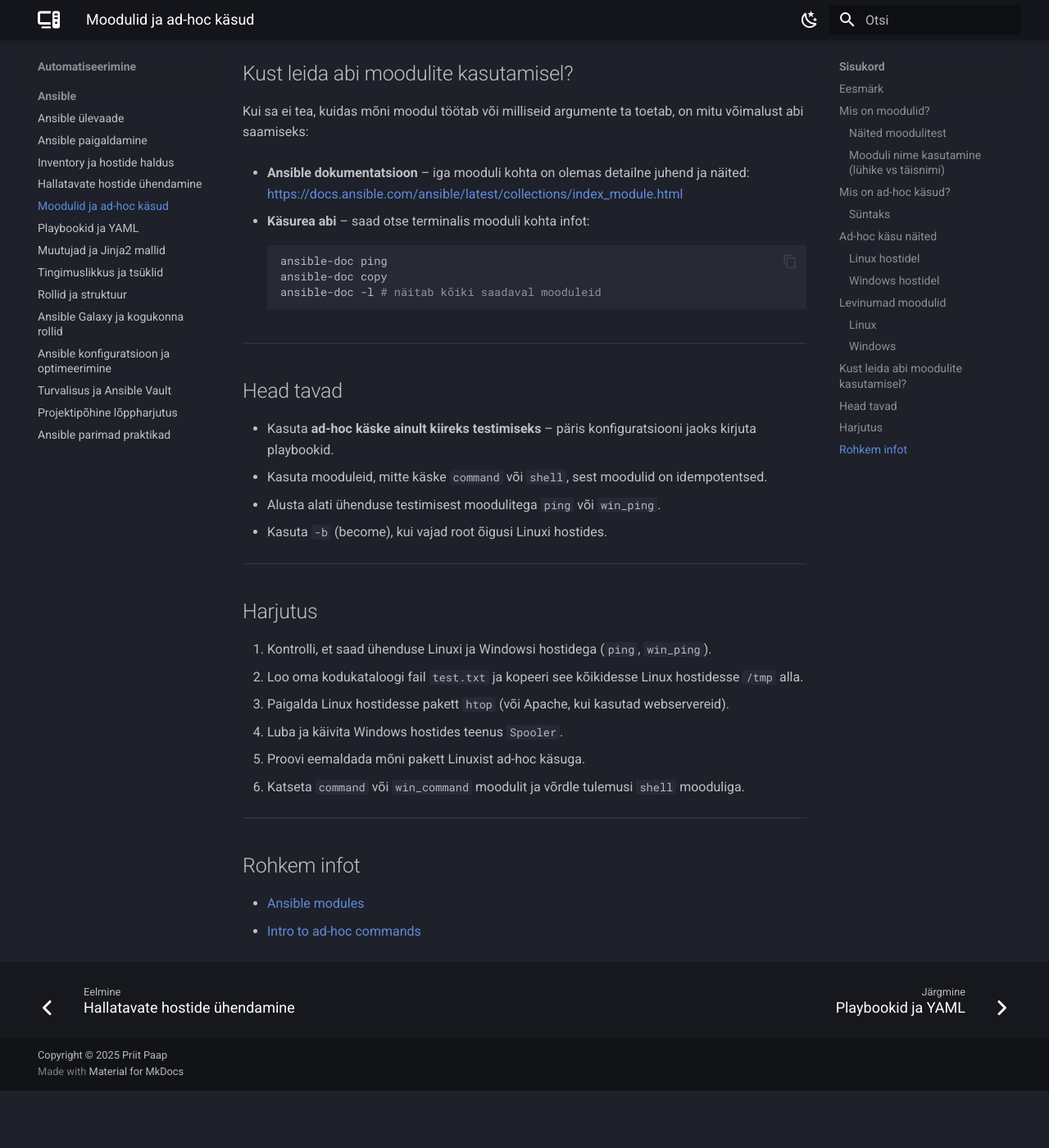
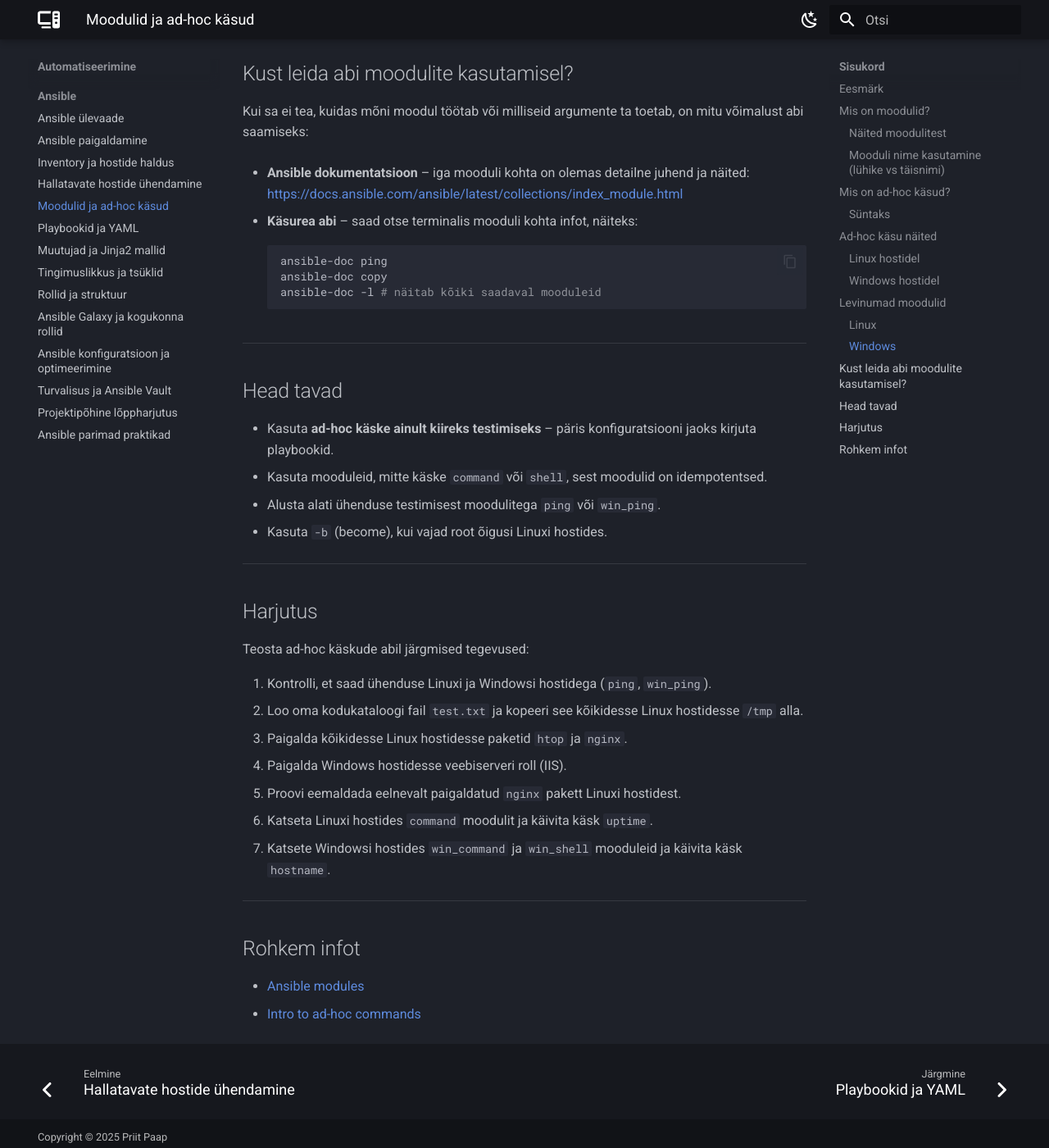
Before and after one commit to priitpaap/priitpaap.github.io, an MkDocs documentation site: the page built from docs/ansible/ansiblemodules.md, in a window 1280 px wide and 1400 px high, scrolled down 4016 px. Shown: the whole window at 82% size. Built offline with MkDocs 1.6.1 and Material for MkDocs 9.7.7, drawn with Linux system fonts in a browser that asks for light colours; before the commit the page ends 5346 px from its top, so only the background shows below that; some of the changed text lies outside the part shown.

Commit message:
Update ansiblemodules.md

````diff
--- a/docs/ansible/ansiblemodules.md
+++ b/docs/ansible/ansiblemodules.md
@@ -32,17 +32,17 @@
 
 ### Mooduli nime kasutamine (lühike vs täisnimi)
 
-Ansible’is saab mooduleid kutsuda kas **lühinimega** või **täisnimega**:
+Ansible’is saab mooduleid kutsuda kas **lühinimega** või **täisnimega**. Näiteks:
 
 ```bash
-# Lühinimi (builtin moodul)
+# Lühinimi
 ansible all -m ping
 
-# Täisnimi (täpne nimeruum)
+# Täisnimi
 ansible all -m ansible.builtin.ping
 ```
 
-- Lühivorm (ping, copy, service) on mugavam ja töötab siis, kui moodul on Ansible enda sisseehitatud kogust (*builtin*).
+- Lühivorm (ping, copy, service) on mugavam ja töötab siis, kui moodul pärineb Ansible enda sisseehitatud kogust (*builtin*).
 - Täisvorm (n: ansible.builtin.ping) muutus oluliseks alates Ansible Collections süsteemist (versioon 2.9+). See väldib segadust, kui sama nimega moodul on saadaval mitmes kogus.
 
 **Kogu** (collection) on moodulite, plugin’ite ja rollide kogumik.
@@ -71,9 +71,9 @@
 ansible <host või grupp> -m <moodul> -a "<argumendid>" -i <inventory>
 ```
 
-- `<hostid>` – hosti alias või grupi nimi inventory failist.
-- `-m` – määrab mooduli.
-- `-a` – annab moodulile argumendid.
+- `<host või grupp>` – hosti alias või grupi nimi inventory failist;
+- `-m` – määrab mooduli;
+- `-a` – annab moodulile argumendid;
 - `-i` – määrab inventory faili (ilma selleta kasutatakse vaikimisi faili).
 
 ---
@@ -154,7 +154,7 @@
 - **Ansible dokumentatsioon** – iga mooduli kohta on olemas detailne juhend ja näited:
   [https://docs.ansible.com/ansible/latest/collections/index_module.html](https://docs.ansible.com/ansible/latest/collections/index_module.html)
 
-- **Käsurea abi** – saad otse terminalis mooduli kohta infot:
+- **Käsurea abi** – saad otse terminalis mooduli kohta infot, näiteks:
   ```bash
   ansible-doc ping
   ansible-doc copy
@@ -174,12 +174,15 @@
 
 ## Harjutus
 
+Teosta ad-hoc käskude abil järgmised tegevused:
+
 1. Kontrolli, et saad ühenduse Linuxi ja Windowsi hostidega (`ping`, `win_ping`).
 2. Loo oma kodukataloogi fail `test.txt` ja kopeeri see kõikidesse Linux hostidesse `/tmp` alla.
-3. Paigalda Linux hostidesse pakett `htop` (või Apache, kui kasutad webservereid).
-4. Luba ja käivita Windows hostides teenus `Spooler`.
-5. Proovi eemaldada mõni pakett Linuxist ad-hoc käsuga.
-6. Katseta `command` või `win_command` moodulit ja võrdle tulemusi `shell` mooduliga.
+3. Paigalda kõikidesse Linux hostidesse paketid `htop` ja `nginx`.
+4. Paigalda Windows hostidesse veebiserveri roll (IIS).
+5. Proovi eemaldada eelnevalt paigaldatud `nginx` pakett Linuxi hostidest.
+6. Katseta Linuxi hostides `command` moodulit ja käivita käsk `uptime`.
+7. Katsete Windowsi hostides `win_command` ja `win_shell` mooduleid ja käivita käsk `hostname`.
 
 ---
 
````
Also changed, not shown: other parts of docs/ansible/ansiblemodules.md (+1 -1 lines).
